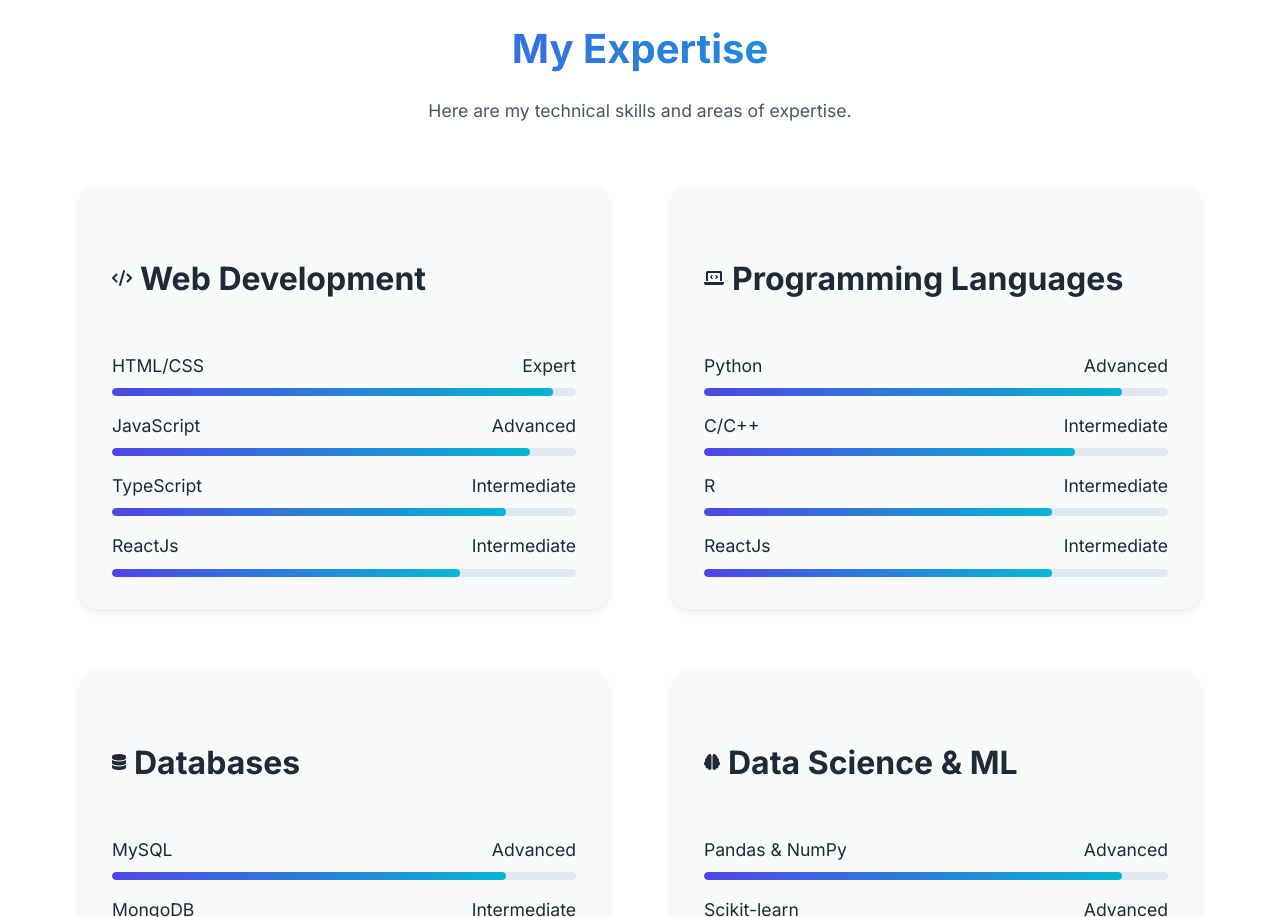
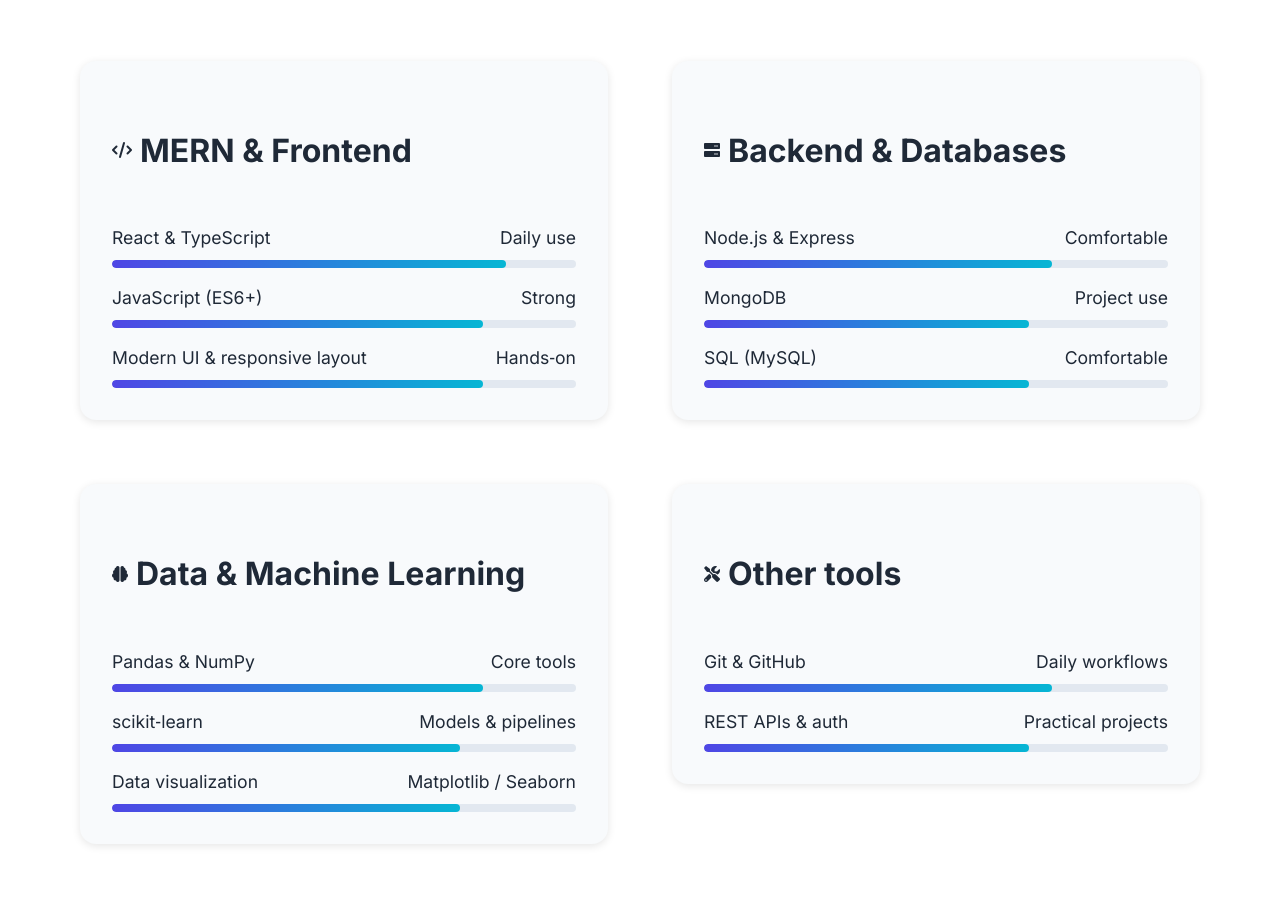
Before and after one commit to DevOwais28/Portfolio, a website: page resume/index.html in a window 1280 px wide. Shown: the part 1883-2800 px from the top of the page. Drawn offline with nearby package versions, Linux system fonts and the light colour scheme.

Commit message:
Revise resume content for MERN and ML focus
Updated the resume to reflect a focus on MERN stack development and machine learning. Revised skills and descriptions to align with current expertise.

```diff
--- a/resume/index.html
+++ b/resume/index.html
@@ -40,10 +40,11 @@
             <div class="hero-content">
                 <div class="hero-text">
                     <h2>Hi, I'm <span class="highlight">Owais Ahmed</span></h2>
-                    <div class="typing-text">Web Developer & Data Scientist</div>
+                    <div class="typing-text">MERN Stack Developer & ML Enthusiast</div>
                     <p class="hero-description">
-                        I create beautiful, responsive websites and powerful data solutions.
-                        Passionate about clean code, user experience, and data-driven insights.
+                        I build responsive web applications with the MERN stack and work with real-world data using modern
+                        Python libraries. I care about clean architecture, thoughtful UX and solutions that are actually
+                        used, not just demoed.
                     </p>
                     <div class="cta-buttons">
                         <a href="#projects" class="btn btn-primary">
@@ -88,11 +89,10 @@
             <div class="about-content">
                 <div class="about-text">
                     <p class="highlight-text">
-                        I am a passionate developer focused on creating responsive and user-friendly web applications.
-                        I specialize in building modern web applications using JavaScript/TypeScript and integrating various APIs to create
-                        dynamic user experiences. I also have experience in multiple programming languages and database management.
-                        Additionally, I work with data science projects, implementing machine learning models and data analysis solutions
-                        using Python, R, and various ML libraries to extract meaningful insights from complex datasets.
+                        I work mainly with the MERN stack (MongoDB, Express, React and Node) and TypeScript to build
+                        full‑stack applications that feel fast and simple to use. On the data side, I enjoy exploring
+                        datasets with Python (Pandas, NumPy, scikit‑learn and friends) and turning them into practical
+                        dashboards, models and small tools that support real decisions.
                     </p>
                     <div class="about-stats">
                         <div class="stat-item">
@@ -186,40 +186,101 @@
                 <div class="skill-category">
                     <div class="skill-header">
                         <i class="fas fa-code"></i>
-                        <h3>Web Development</h3>
+                        <h3>MERN & Frontend</h3>
                     </div>
                     <div class="skill-list">
                         <div class="skill-item">
                             <div class="skill-info">
-                                <span class="skill-name">HTML/CSS</span>
-                                <span class="skill-level">Expert</span>
-                            </div>
-                            <div class="skill-bar">
-                                <div class="skill-progress" data-level="95%"></div>
-                            </div>
-                        </div>
-                        <div class="skill-item">
-                            <div class="skill-info">
-                                <span class="skill-name">JavaScript</span>
-                                <span class="skill-level">Advanced</span>
-                            </div>
-                            <div class="skill-bar">
-                                <div class="skill-progress" data-level="90%"></div>
-                            </div>
-                        </div>
-                        <div class="skill-item">
-                            <div class="skill-info">
-                                <span class="skill-name">TypeScript</span>
-                                <span class="skill-level">Intermediate</span>
+                                <span class="skill-name">React & TypeScript</span>
+                                <span class="skill-level">Daily use</span>
                             </div>
                             <div class="skill-bar">
                                 <div class="skill-progress" data-level="85%"></div>
                             </div>
                         </div>
-                         <div class="skill-item">
+                        <div class="skill-item">
                             <div class="skill-info">
-                                <span class="skill-name">ReactJs</span>
-                                <span class="skill-level">Intermediate</span>
+                                <span class="skill-name">JavaScript (ES6+)</span>
+                                <span class="skill-level">Strong</span>
+                            </div>
+                            <div class="skill-bar">
+                                <div class="skill-progress" data-level="80%"></div>
+                            </div>
+                        </div>
+                        <div class="skill-item">
+                            <div class="skill-info">
+                                <span class="skill-name">Modern UI & responsive layout</span>
+                                <span class="skill-level">Hands‑on</span>
+                            </div>
+                            <div class="skill-bar">
+                                <div class="skill-progress" data-level="80%"></div>
+                            </div>
+                        </div>
+                    </div>
+                </div>
+                <div class="skill-category">
+                    <div class="skill-header">
+                        <i class="fas fa-server"></i>
+                        <h3>Backend & Databases</h3>
+                    </div>
+                    <div class="skill-list">
+                        <div class="skill-item">
+                            <div class="skill-info">
+                                <span class="skill-name">Node.js & Express</span>
+                                <span class="skill-level">Comfortable</span>
+                            </div>
+                            <div class="skill-bar">
+                                <div class="skill-progress" data-level="75%"></div>
+                            </div>
+                        </div>
+                        <div class="skill-item">
+                            <div class="skill-info">
+                                <span class="skill-name">MongoDB</span>
+                                <span class="skill-level">Project use</span>
+                            </div>
+                            <div class="skill-bar">
+                                <div class="skill-progress" data-level="70%"></div>
+                            </div>
+                        </div>
+                        <div class="skill-item">
+                            <div class="skill-info">
+                                <span class="skill-name">SQL (MySQL)</span>
+                                <span class="skill-level">Comfortable</span>
+                            </div>
+                            <div class="skill-bar">
+                                <div class="skill-progress" data-level="70%"></div>
+                            </div>
+                        </div>
+                    </div>
+                </div>
+                <div class="skill-category">
+                    <div class="skill-header">
+                        <i class="fas fa-brain"></i>
+                        <h3>Data & Machine Learning</h3>
+                    </div>
+                    <div class="skill-list">
+                        <div class="skill-item">
+                            <div class="skill-info">
+                                <span class="skill-name">Pandas & NumPy</span>
+                                <span class="skill-level">Core tools</span>
+                            </div>
+                            <div class="skill-bar">
+                                <div class="skill-progress" data-level="80%"></div>
+                            </div>
+                        </div>
+                        <div class="skill-item">
+                            <div class="skill-info">
+                                <span class="skill-name">scikit‑learn</span>
+                                <span class="skill-level">Models & pipelines</span>
+                            </div>
+                            <div class="skill-bar">
+                                <div class="skill-progress" data-level="75%"></div>
+                            </div>
+                        </div>
+                        <div class="skill-item">
+                            <div class="skill-info">
+                                <span class="skill-name">Data visualization</span>
+                                <span class="skill-level">Matplotlib / Seaborn</span>
                             </div>
                             <div class="skill-bar">
                                 <div class="skill-progress" data-level="75%"></div>
@@ -229,124 +290,26 @@
                 </div>
                 <div class="skill-category">
                     <div class="skill-header">
-                        <i class="fas fa-laptop-code"></i>
-                        <h3>Programming Languages</h3>
+                        <i class="fas fa-tools"></i>
+                        <h3>Other tools</h3>
                     </div>
                     <div class="skill-list">
                         <div class="skill-item">
                             <div class="skill-info">
-                                <span class="skill-name">Python</span>
-                                <span class="skill-level">Advanced</span>
-                            </div>
-                            <div class="skill-bar">
-                                <div class="skill-progress" data-level="90%"></div>
-                            </div>
-                        </div>
-                        <div class="skill-item">
-                            <div class="skill-info">
-                                <span class="skill-name">C/C++</span>
-                                <span class="skill-level">Intermediate</span>
-                            </div>
-                            <div class="skill-bar">
-                                <div class="skill-progress" data-level="80%"></div>
-                            </div>
-                        </div>
-                        <div class="skill-item">
-                            <div class="skill-info">
-                                <span class="skill-name">R</span>
-                                <span class="skill-level">Intermediate</span>
+                                <span class="skill-name">Git & GitHub</span>
+                                <span class="skill-level">Daily workflows</span>
                             </div>
                             <div class="skill-bar">
                                 <div class="skill-progress" data-level="75%"></div>
                             </div>
                         </div>
-                         <div class="skill-item">
+                        <div class="skill-item">
                             <div class="skill-info">
-                                <span class="skill-name">ReactJs</span>
-                                <span class="skill-level">Intermediate</span>
+                                <span class="skill-name">REST APIs & auth</span>
+                                <span class="skill-level">Practical projects</span>
                             </div>
                             <div class="skill-bar">
-                                <div class="skill-progress" data-level="75%"></div>
-                            </div>
-                        </div>
-                    </div>
-                </div>
-                <div class="skill-category">
-                    <div class="skill-header">
-                        <i class="fas fa-database"></i>
-                        <h3>Databases</h3>
-                    </div>
-                    <div class="skill-list">
-                        <div class="skill-item">
-                            <div class="skill-info">
-                                <span class="skill-name">MySQL</span>
-                                <span class="skill-level">Advanced</span>
-                            </div>
-                            <div class="skill-bar">
-                                <div class="skill-progress" data-level="85%"></div>
-                            </div>
-                        </div>
-                        <div class="skill-item">
-                            <div class="skill-info">
-                                <span class="skill-name">MongoDB</span>
-                                <span class="skill-level">Intermediate</span>
-                            </div>
-                            <div class="skill-bar">
-                                <div class="skill-progress" data-level="80%"></div>
-                            </div>
-                        </div>
-                        <div class="skill-item">
-                            <div class="skill-info">
-                                <span class="skill-name">Firebase</span>
-                                <span class="skill-level">Intermediate</span>
-                            </div>
-                            <div class="skill-bar">
-                                <div class="skill-progress" data-level="75%"></div>
-                            </div>
-                        </div>
-                    </div>
-                </div>
-                <div class="skill-category">
-                    <div class="skill-header">
-                        <i class="fas fa-brain"></i>
-                        <h3>Data Science & ML</h3>
-                    </div>
-                    <div class="skill-list">
-                        <div class="skill-item">
-                            <div class="skill-info">
-                                <span class="skill-name">Pandas & NumPy</span>
-                                <span class="skill-level">Advanced</span>
-                            </div>
-                            <div class="skill-bar">
-                                <div class="skill-progress" data-level="90%"></div>
-                            </div>
-                        </div>
-                        <div class="skill-item">
-                            <div class="skill-info">
-                                <span class="skill-name">Scikit-learn</span>
-                                <span class="skill-level">Advanced</span>
-                            </div>
-                            <div class="skill-bar">
-                                <div class="skill-progress" data-level="85%"></div>
-                            </div>
-                        </div>
-
-                        <div class="skill-item">
-                            <div class="skill-info">
-                                <span class="skill-name">Data Visualization</span>
-                                <span class="skill-level">Advanced</span>
-                            </div>
-                            <div class="skill-bar">
-                                <div class="skill-progress" data-level="85%"></div>
-                            </div>
-                        </div>
-                        <div class="skill-item">
-                            <div class="skill-info">
-                                <span class="skill-name">Statistical Analysis</span>
-                                <span class="skill-level">Intermediate</span>
-                            </div>
-                            <div class="skill-bar">
-                                <div class="skill-progress" data-level="80%"></div>
+                                <div class="skill-progress" data-level="70%"></div>
                             </div>
                         </div>
                     </div>
```
